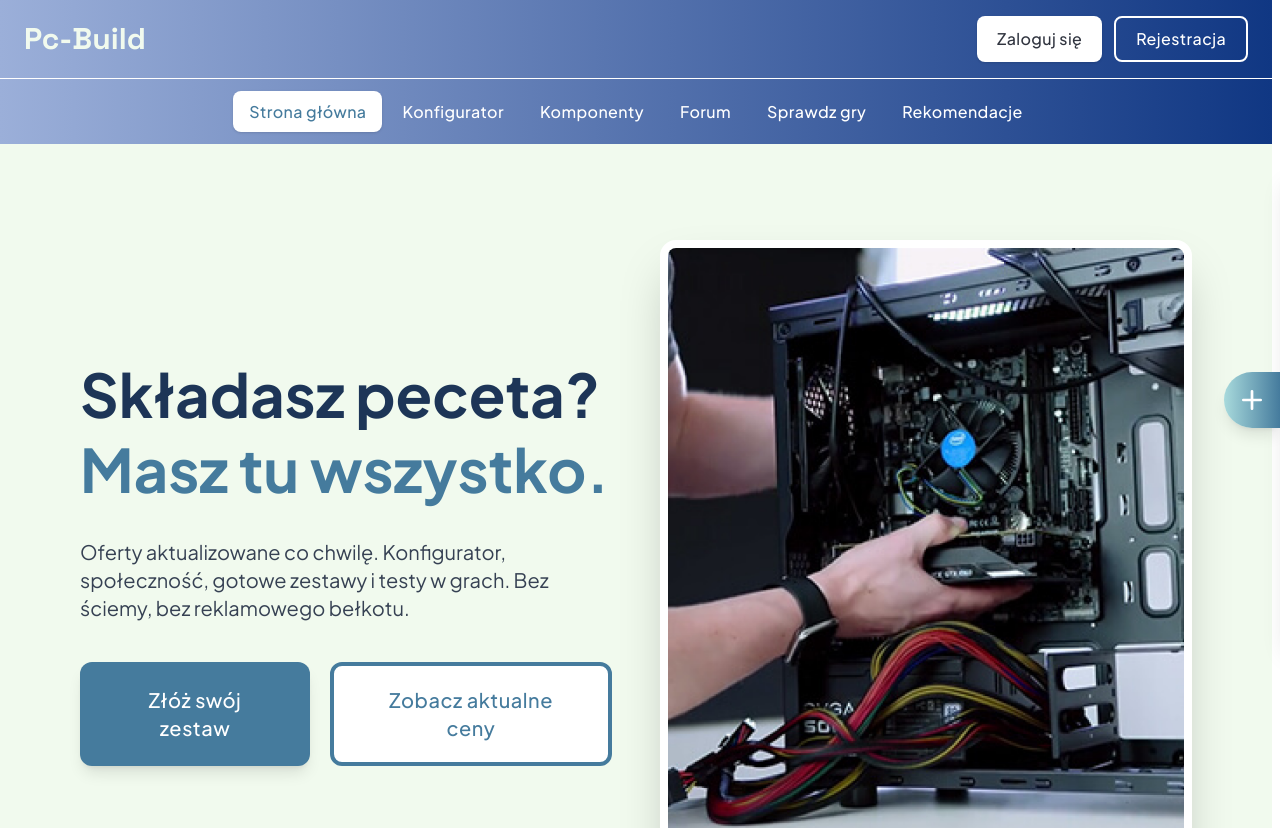
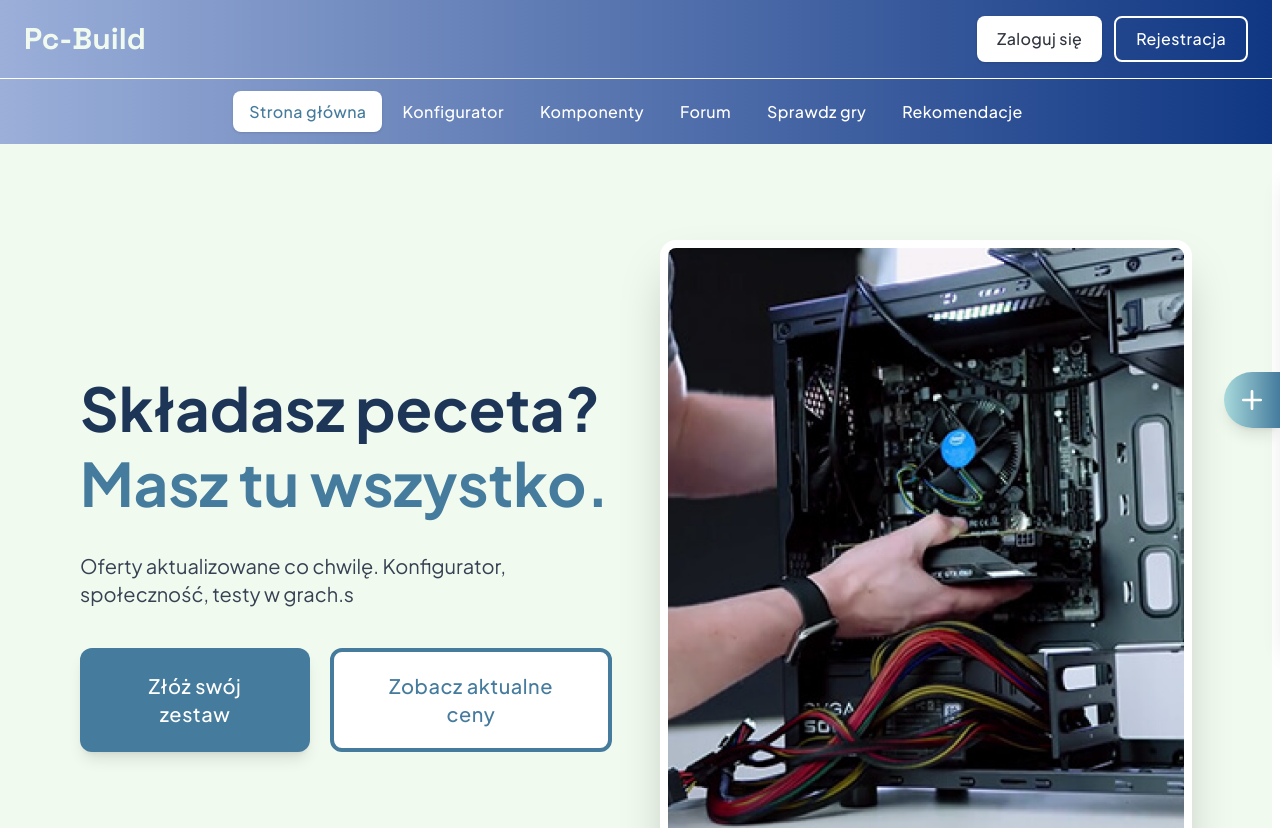
Before and after one commit to diroxxx/frontend_Pc_build, a React (Vite) app: page / in a window 1280 px wide. Shown: the top 828 px of the page. Built offline with nearby package versions, Linux system fonts and the light colour scheme.

Commit message:
refactor: -mainPage view text

```diff
--- a/src/pageComponents/MainPage.tsx
+++ b/src/pageComponents/MainPage.tsx
@@ -30,7 +30,7 @@ function MainPage() {
 
                             <p className="text-xl text-gray-700 mb-10 max-w-xl">
                                 Oferty aktualizowane co chwilę.
-                                Konfigurator, społeczność, gotowe zestawy i testy w grach. Bez ściemy, bez reklamowego bełkotu.
+                                Konfigurator, społeczność, testy w grach.s
                             </p>
 
                             <div className="flex flex-col sm:flex-row gap-5">
```
